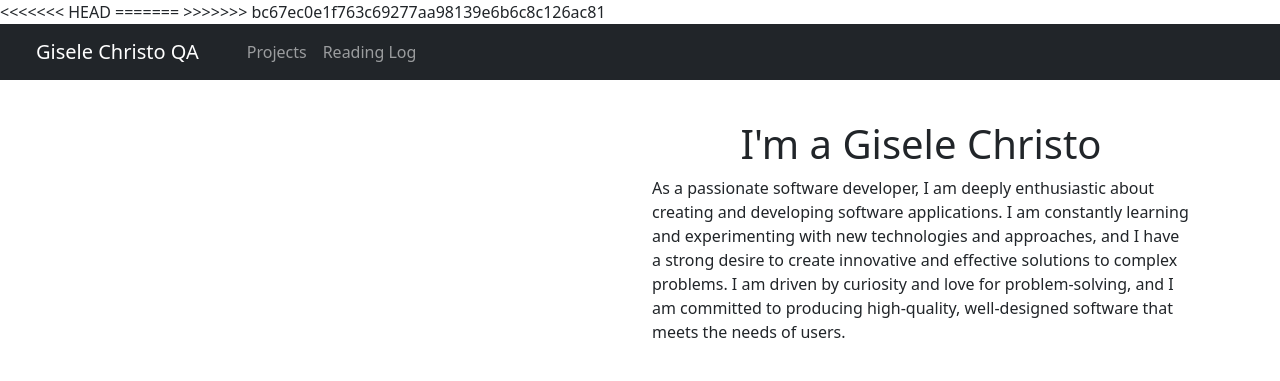
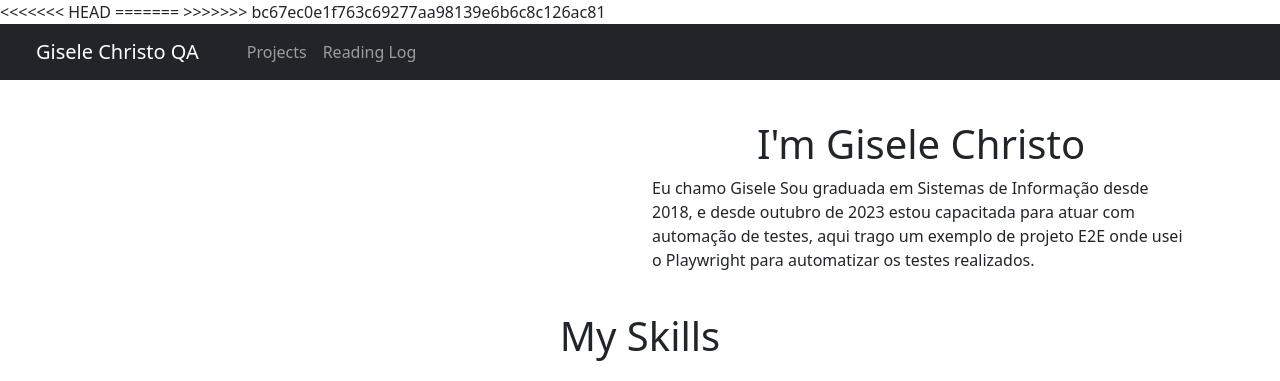
Before and after one commit to Giselesct/Giselesct.github.io, a website: page index.html in a window 1280 px wide. Shown: the top 381 px of the page. Drawn offline with nearby package versions, Linux system fonts and the light colour scheme.

Commit message:
editando ok

```diff
--- a/index.html
+++ b/index.html
@@ -48,14 +48,10 @@
                 </div>
                 <div class="col-lg mx-2 align-self-center">
                     <div class="my-3">
-                        <h1 class="text-center">I'm a Gisele Christo</h1>
-                        <p>As a passionate software developer, I am deeply enthusiastic about creating and
-                            developing software applications. I am constantly learning and experimenting with new
-                            technologies and approaches, and I have a strong desire to create innovative and effective
-                            solutions to complex problems. I am driven by curiosity and love for problem-solving, and
-                            I
-                            am committed to producing high-quality, well-designed software that meets the needs of
-                            users.
+                        <h1 class="text-center">I'm  Gisele Christo</h1>
+                        <p>Eu chamo Gisele Sou graduada em Sistemas de Informação desde 2018, e desde outubro de 2023 estou
+                            capacitada para atuar com automação de testes,
+                                      aqui trago um exemplo de projeto E2E onde usei o Playwright para automatizar os testes realizados.
                         </p>
                     </div>
                 </div>
```
